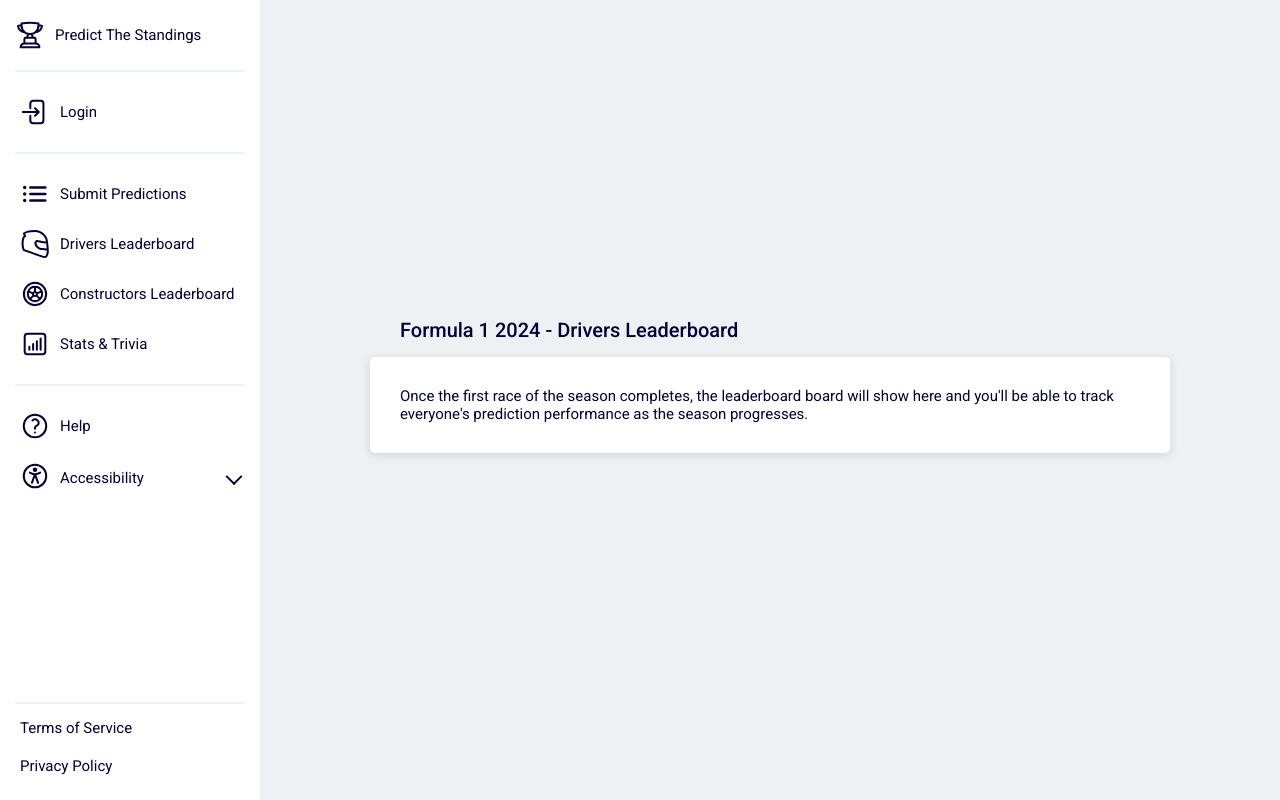
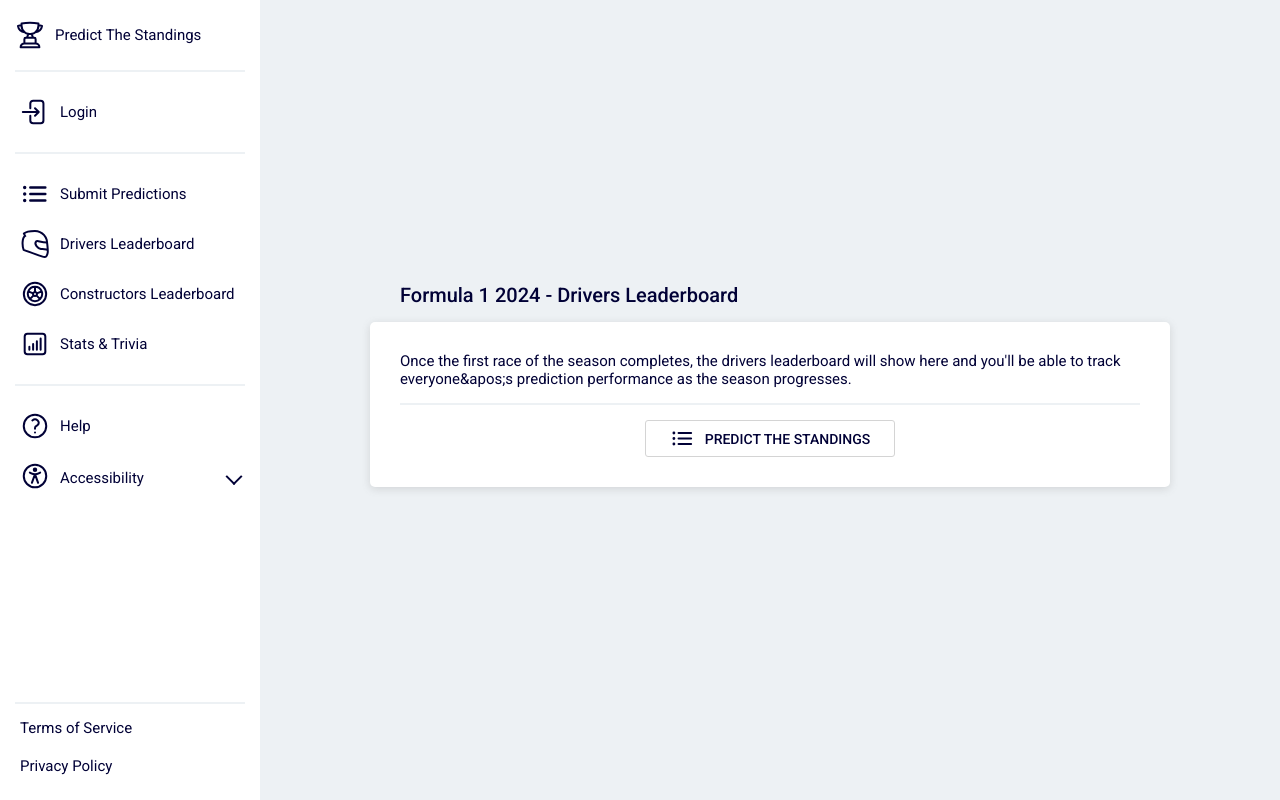
Before and after one commit to davidwillprice/predict-the-standings, a Next.js app: page /formula-1/2024 in a window 1280 px wide. Built offline with nearby package versions, Linux system fonts and the light colour scheme; no server answers; the database is empty.

Commit message:
Update placeholder leaderboard content
- Fix typo
- Add submit/edit predictions button

```diff
--- a/app/formula-1/2024/page.tsx
+++ b/app/formula-1/2024/page.tsx
@@ -1,5 +1,6 @@
 import { unstable_cache } from "next/cache";
 import { getServerSession } from "next-auth/next";
+import Link from "next/link";
 
 import { authOptions } from "@lib/auth";
 import { getAllPredictonData } from "@lib/game-functions";
@@ -10,6 +11,10 @@ import { PanelHeading } from "@components/panels/panel-heading";
 import { GameContainer } from "@components/game/game-container";
 import { PreSeasonContainer } from "@components/game/pre-season-container";
 import { FeedbackContainer } from "@components/feedback-container/feedback-container";
+import Icon from "@svgs/icons/sq-icon";
+
+import btnConStyles from "@components/button/button-containers.module.scss";
+import btnStyles from "@components/button/button.module.scss";
 
 import { Sport } from "@custom-types/misc";
 import { PredictionData } from "@custom-types/game-types";
@@ -73,10 +78,23 @@ const Page = async ({ searchParams }: Props) => {
           <PanelHeading>{heading}</PanelHeading>
           <Panel>
             <p>
-              Once the first race of the season completes, the leaderboard board
-              will show here and you&apos;ll be able to track everyone&apos;s
-              prediction performance as the season progresses.
+              Once the first race of the season completes, the{" "}
+              {searchParams.leaderboard === "constructors"
+                ? "constructors"
+                : "drivers"}{" "}
+              leaderboard will show here and you&apos;ll be able to track{" "}
+              {currentUserDisplayName ? "your" : "everyone&apos;s prediction"}{" "}
+              performance as the season progresses.
             </p>
+            <hr />
+            <div className={btnConStyles.single}>
+              <Link href="/formula-1/predict" className={btnStyles.button}>
+                <Icon strokeWidth={2} type="listBullet" />
+                {currentUserDisplayName
+                  ? "Edit Your Predictions"
+                  : "Predict The Standings"}
+              </Link>
+            </div>
           </Panel>
           {/**@todo Re-enable preseason container once properly built - Or could have the below text show as a modal and then underneath a placeholder of what the leaderboard will look like?
            * <PreSeasonContainer />*/}
--- a/src/ui/components/button/button.module.scss
+++ b/src/ui/components/button/button.module.scss
@@ -7,6 +7,7 @@
   border-radius: 3px;
   text-transform: uppercase;
   width: 100%;
+  font-size: 14px;
   cursor: pointer;
   display: flex;
   align-items: center;
```
